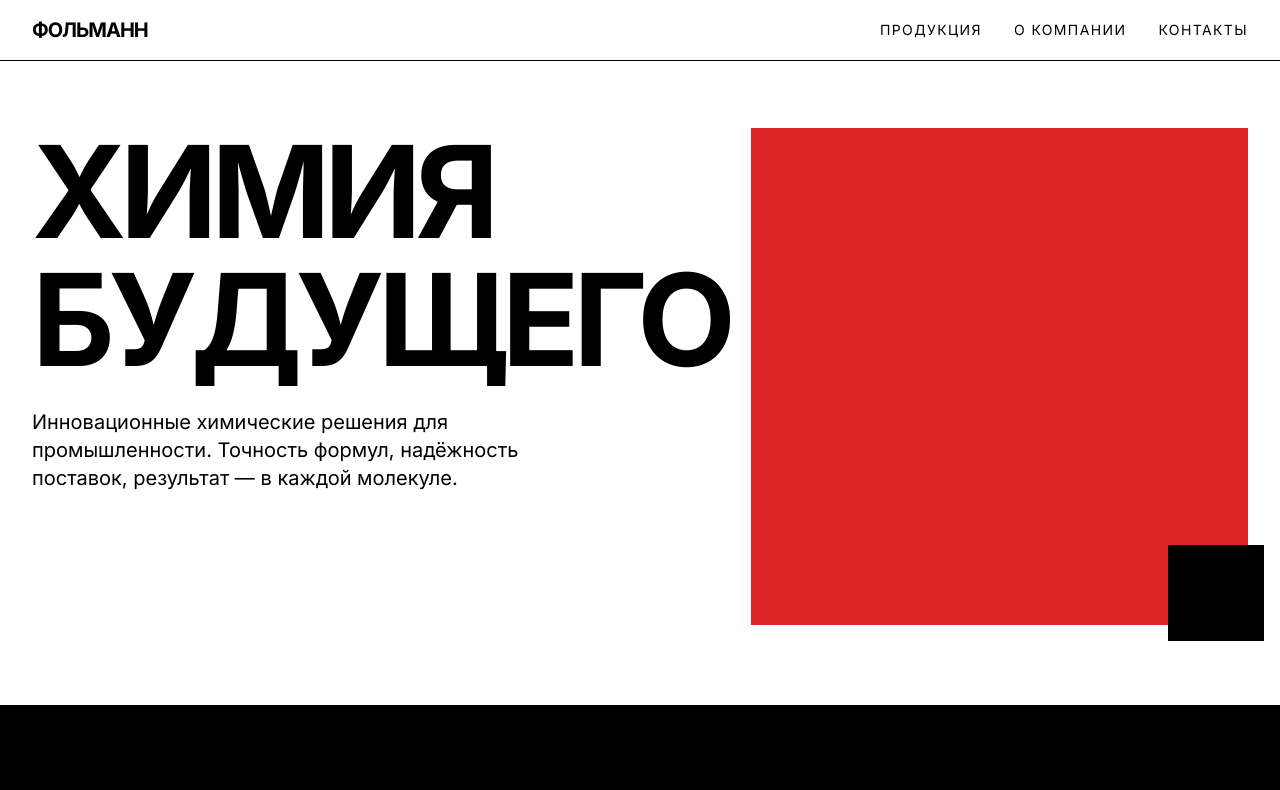
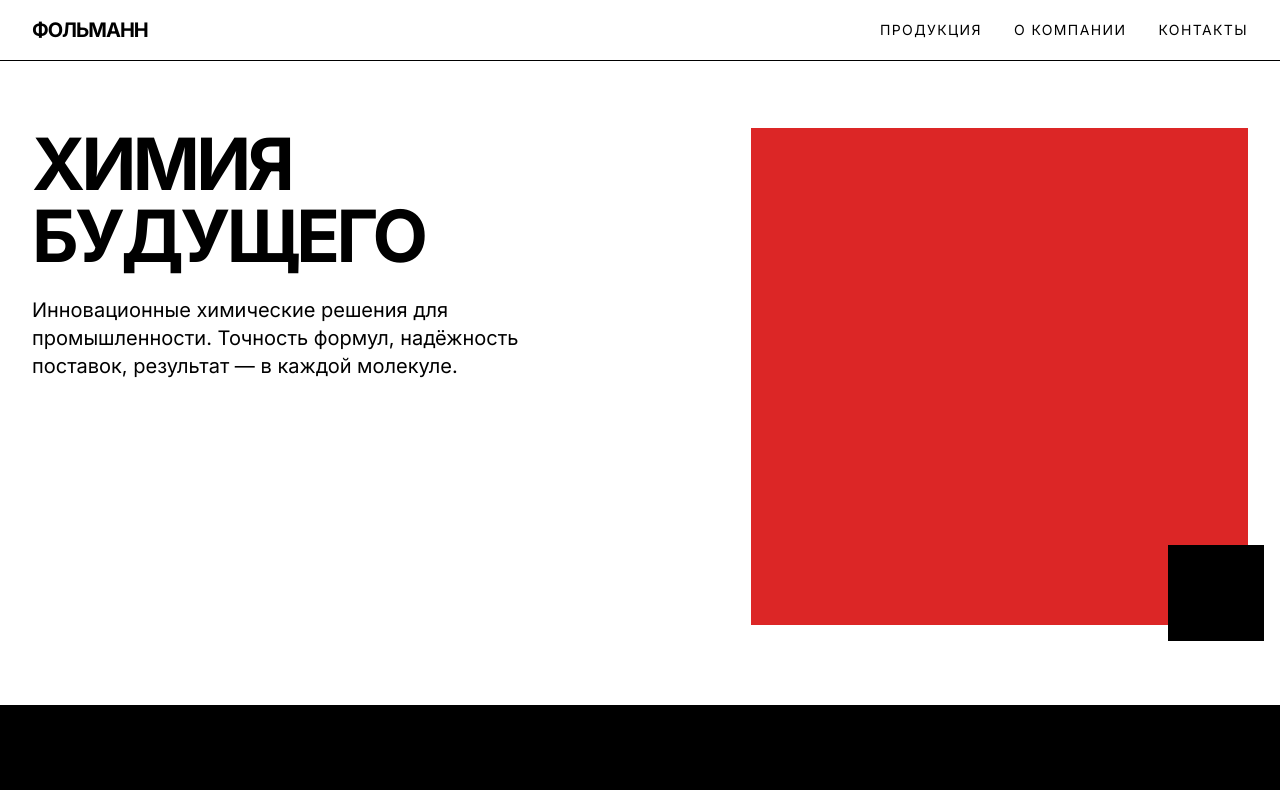
Before and after one commit to pr-poehali-dev/data-analysis-tools-3, a React (Vite) app: page / in a window 1280 px wide. Shown: the top 790 px of the page. Built offline with nearby package versions, Linux system fonts and the light colour scheme.

Commit message:
feat: chemistry of future

```diff
--- a/src/pages/Index.tsx
+++ b/src/pages/Index.tsx
@@ -25,7 +25,7 @@ export default function Index() {
       <section className="pt-32 pb-20 px-4 md:px-8 container mx-auto">
         <div className="grid grid-cols-12 gap-4">
           <div className="col-span-12 md:col-span-7 mb-8 md:mb-0">
-            <h1 className="text-8xl md:text-9xl font-bold tracking-tighter leading-none mb-6">
+            <h1 className="text-5xl md:text-7xl font-bold tracking-tighter leading-none mb-6">
               ХИМИЯ
               <br />
               БУДУЩЕГО
```
